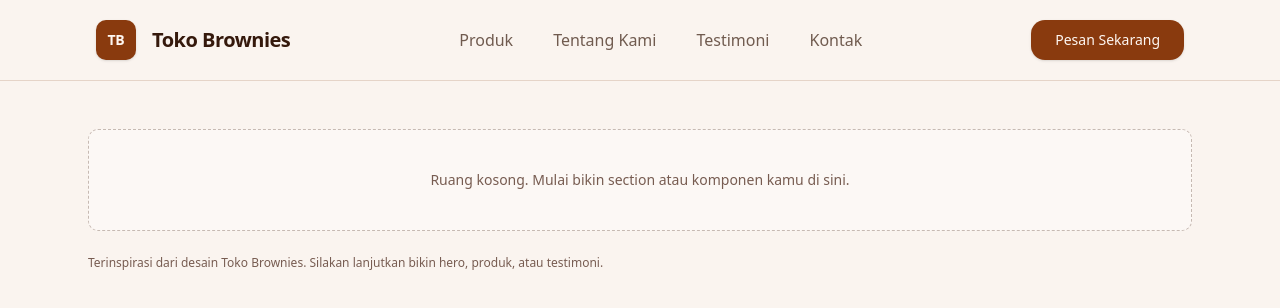
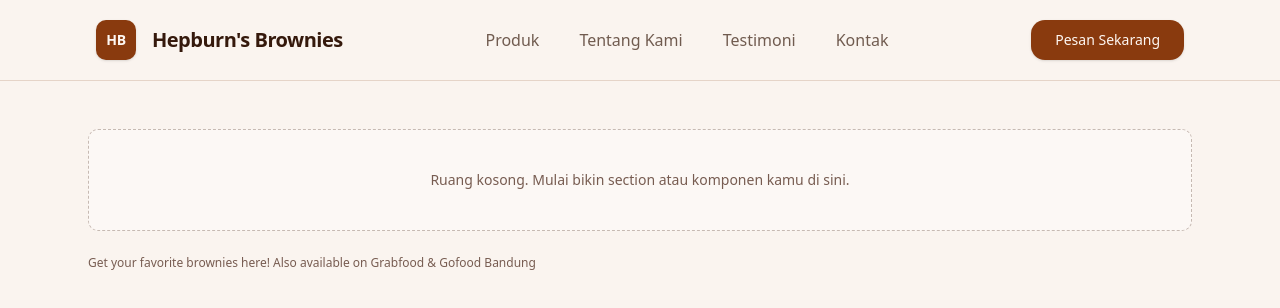
Before and after one commit to Hazmi35/tugas-besar-web-semester1, a Next.js app: page / in a window 1280 px wide. Shown: the top 308 px of the page. Built offline with nearby package versions, Linux system fonts and the light colour scheme.

Commit message:
feat: branding

```diff
--- a/src/app/layout.jsx
+++ b/src/app/layout.jsx
@@ -12,8 +12,8 @@ const geistMono = Geist_Mono({
 });
 
 export const metadata = {
-  title: "Create Next App",
-  description: "Generated by create next app",
+  title: "Hepburn's Brownies",
+  description: "get your favorite brownies here!",
 };
 
 export default function RootLayout({ children }) {
--- a/src/app/page.jsx
+++ b/src/app/page.jsx
@@ -10,8 +10,8 @@ export default function Home() {
           Ruang kosong. Mulai bikin section atau komponen kamu di sini.
         </div>
         <div className="mt-6 text-xs text-muted-foreground">
-          Terinspirasi dari desain Toko Brownies. Silakan lanjutkan bikin hero,
-          produk, atau testimoni.
+          Get your favorite brownies here! Also available on Grabfood & Gofood
+          Bandung
         </div>
       </main>
     </div>
--- a/src/components/navbar.jsx
+++ b/src/components/navbar.jsx
@@ -20,10 +20,10 @@ export function Navbar() {
       <div className="mx-auto flex h-16 max-w-6xl items-center px-4 sm:h-20 md:h-20 sm:px-6 md:px-8">
         <Link href="/" className="flex items-center gap-2 sm:gap-3 md:gap-4">
           <div className="grid h-10 w-10 place-items-center rounded-lg bg-primary text-sm font-semibold uppercase tracking-tight text-primary-foreground shadow-sm">
-            TB
+            HB
           </div>
           <span className="text-base font-semibold leading-none tracking-tight sm:text-lg md:text-xl">
-            Toko Brownies
+            Hepburn's Brownies
           </span>
         </Link>
 
```
